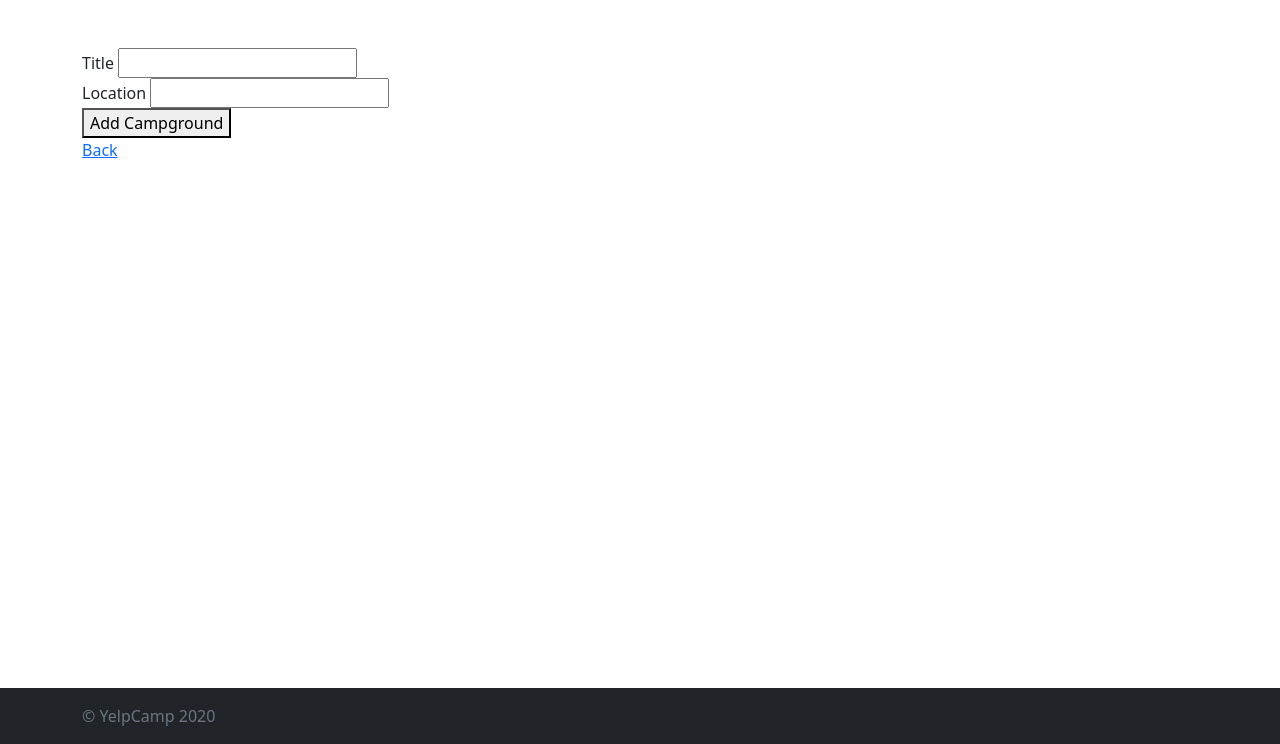
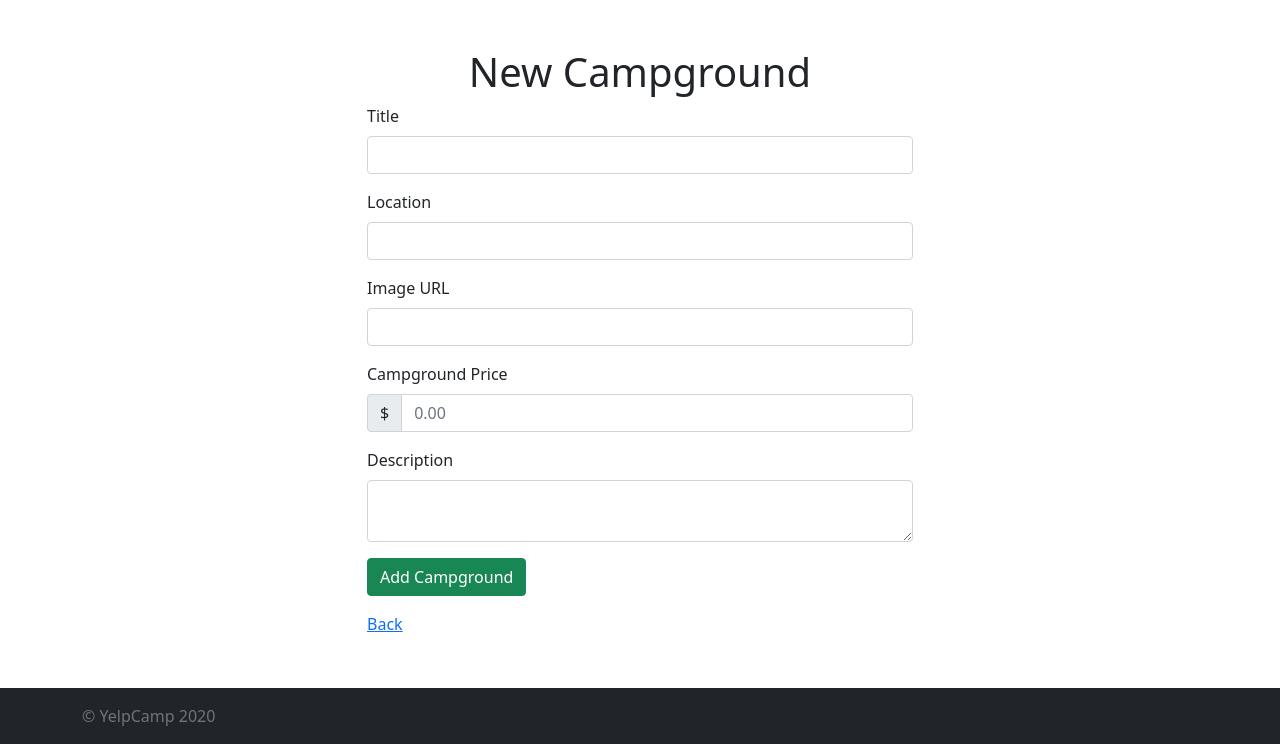
Before and after one commit to Kcruz24/YelpCamp, a Node server app: page /campgrounds/new in a window 1280 px wide. Shown: the part 56-800 px from the top of the page. Run offline with Node 20, Linux system fonts and the light colour scheme; some libraries are stand-ins or nearby versions.

Commit message:
Styling the new.ejs form
Basic Styling and image url, campground price and description fields were added

```diff
--- a/views/campgrounds/new.ejs
+++ b/views/campgrounds/new.ejs
@@ -1,17 +1,45 @@
 <% layout("/layouts/boilerplate") %>
 
+<div class="row">
+    <h1 class="text-center">New Campground</h1>
+    <div class="col-6 offset-3">
+
         <form action="/campgrounds" method="POST">
-    <div>
-        <label for="title">Title</label>
-        <input type="text" id="title" name="campground[title]">
+            <div class="mb-3">
+                <label class="form-label" for="title">Title</label>
+                <input class="form-control" type="text" id="title" name="campground[title]">
             </div>
 
-    <div>
-        <label for="location">Location</label>
-        <input type="text" id="location" name="campground[location]">
+            <div class="mb-3">
+                <label class="form-label" for="location">Location</label>
+                <input class="form-control" type="text" id="location" name="campground[location]">
             </div>
 
-    <button>Add Campground</button>
+            <div class="mb-3">
+                <label class="form-label" for="image">Image URL</label>
+                <input class="form-control" type="text" id="image" name="campground[image]">
+            </div>
+
+            <div class="mb-3">
+                <label class="form-label" for="price">Campground Price</label>
+                <div class="input-group">
+                    <span class="input-group-text" id="price-label">$</span>
+                    <input type="text" class="form-control" id="price" placeholder="0.00" aria-label="price"
+                        aria-describedby="price-label" name="campground[price]">
+                </div>
+            </div>
+
+            <div class="mb-3">
+                <label class="form-label" for="description">Description</label>
+                <textarea class="form-control" type="text" id="description" name="campground[description]"></textarea>
+            </div>
+
+            <div class="mb-3">
+                <button class="btn btn-success">Add Campground</button>
+            </div>
+
         </form>
 
         <a href="/campgrounds">Back</a>
+    </div>
+</div>
```
Lines whose indentation alone changed are shown as unchanged.
